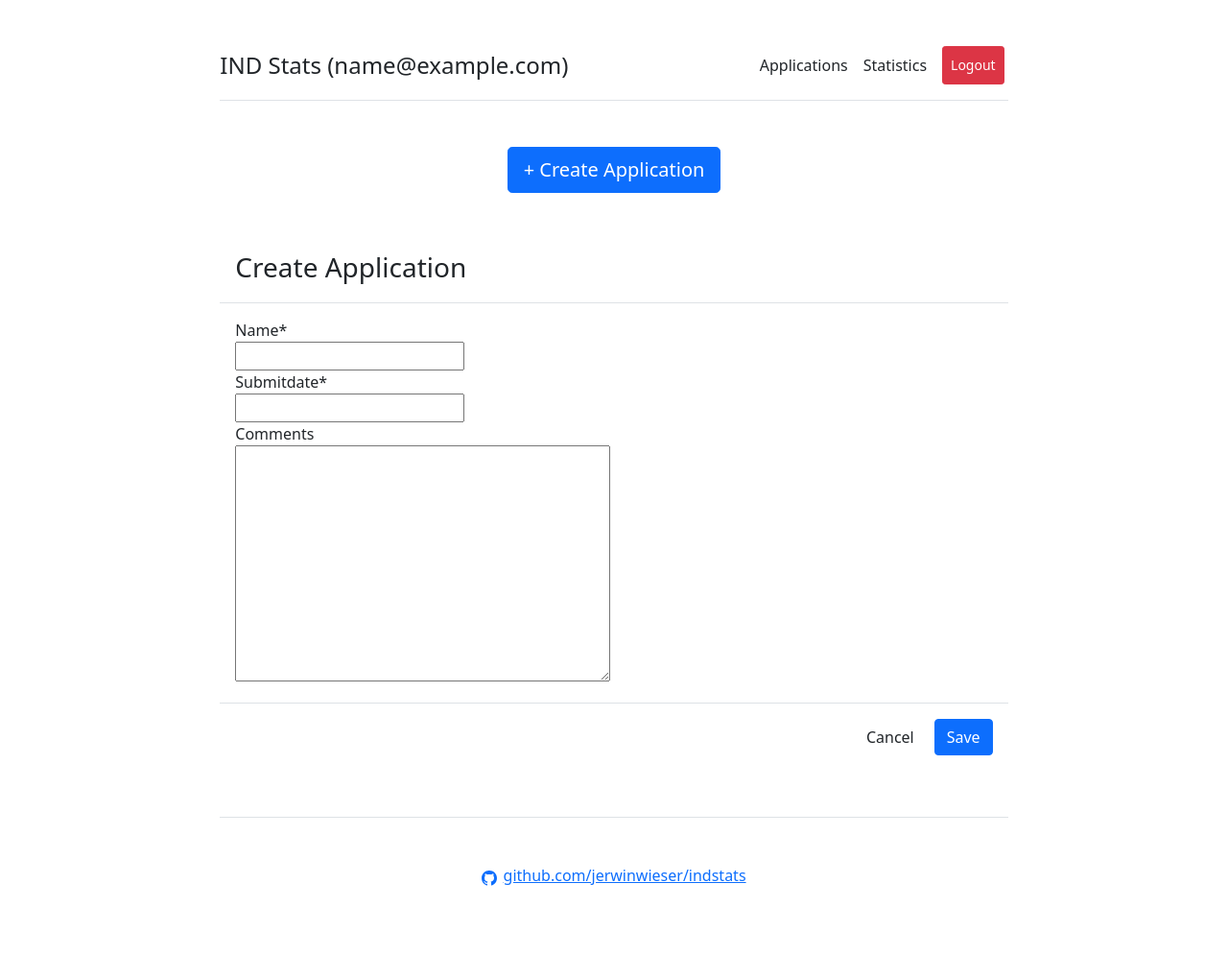
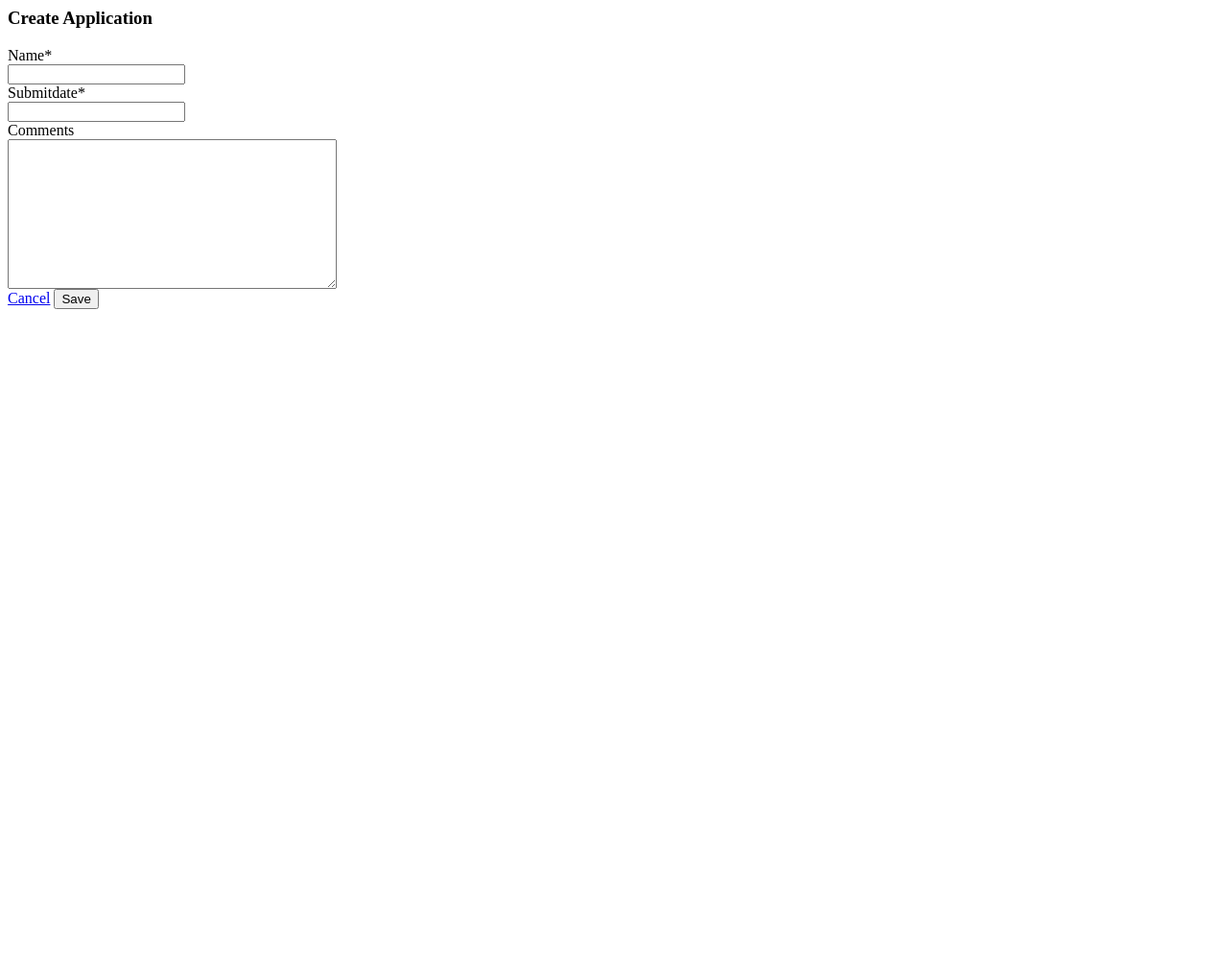
Before and after one commit to jerwinwieser/indstats, a Django app: page /create/ in a window 1280 px wide. Shown: the whole page at 96% size. After the commit the page ends 322 px from the top, so only its background shows below. Run offline with Django 3.2, Linux system fonts and the light colour scheme; a user stored in the database is signed in; tables that the repository leaves empty hold one stand-in row (values such as "Sample post"); some libraries are stand-ins or nearby versions.

Commit message:
config forms template: create application

```diff
--- a/core/templates/core/application_create.html
+++ b/core/templates/core/application_create.html
@@ -1,21 +1,9 @@
-{% extends 'core/base.html' %}
-
 {% load crispy_forms_tags %}
-
-{% block content %}
 
 <form method="post">
     {% csrf_token %}
-    <div class="modal-header">
-        <h3 class="modal-title">Create Application</h3>
-    </div>
-    <div class="modal-body">
-        {{ form|crispy }}
-    </div>
-    <div class="modal-footer">
-        <button type="button" class="btn btn-default" data-dismiss="modal">Cancel</button>
-        <button type="submit" class="btn btn-primary">Save</button>
-    </div>
+    <h3>Create Application</h3>
+    {{ form|crispy }}
+    <a href="{% url 'application_list' %}">Cancel</a>
+    <button type="submit">Save</button>
 </form>
-
-{% endblock %}
--- a/core/templates/core/base.html
+++ b/core/templates/core/base.html
@@ -39,7 +39,7 @@
 		{% endif %}
 		<div class="d-flex justify-content-center">
 			<div class="d-flex flex-column flex-md-row align-items-center pb-3 mb-4">
-                <a class="btn btn-primary btn-lg" href="{% url 'application_create' %}">+ Create Application</a>
+                <a class="btn btn-primary btn-lg" href="{% url 'application_create' %}">Create Application</a>
 			</div>
 		</div>
 
```
